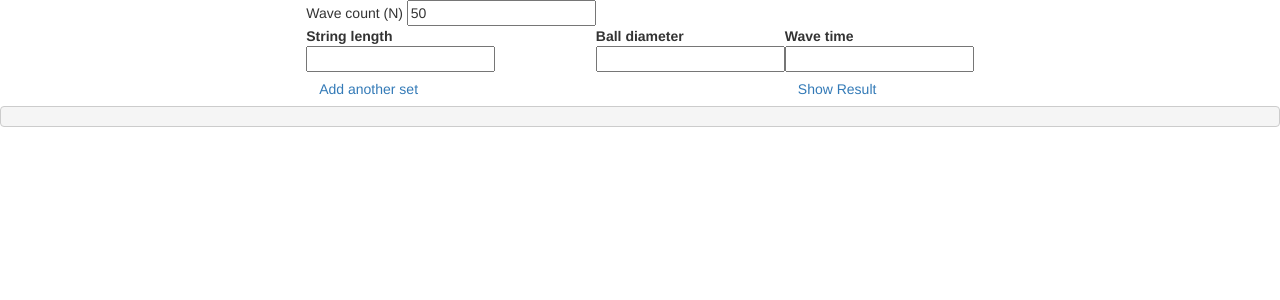
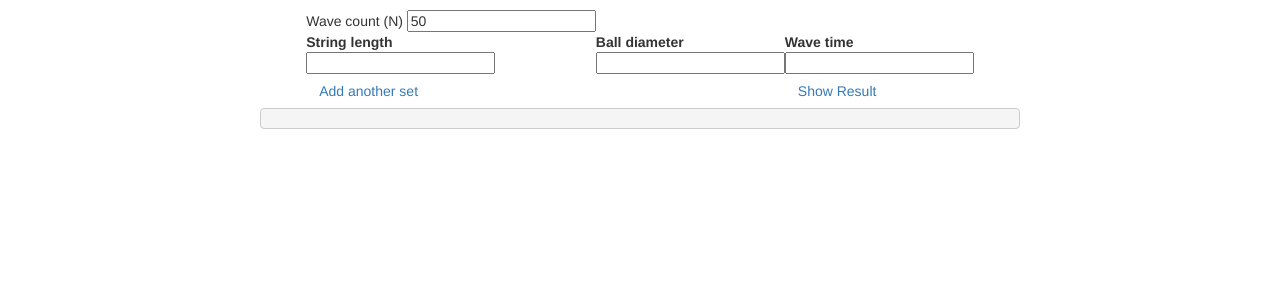
Before and after one commit to iBug/CPE-Toolbox, a Jekyll site: the page built from Pendulum/index.html, in a window 1280 px wide. Shown: the top 300 px of the page. Built offline with Jekyll 4.4.1, drawn with Linux system fonts in a browser that asks for light colours; nearby versions of some CDN libraries; library files that are not in the unit come from our copies.

Commit message:
More CSS

```diff
--- a/_layouts/default.html
+++ b/_layouts/default.html
@@ -1,7 +1,7 @@
 <!DOCTYPE html>
 <html>
 	<head>
-		<title>{{ page.title | default: "CPE Toolbox" }} - CPE Toolbox</title>
+		<title>{{ page.title | default: site.title }} - CPE Toolbox</title>
 		<meta charset="UTF-8" />
 		<meta name="author" content="{{ page.author | default: site.author }}" />
 		<meta property="og:locale" content="en_US" />
--- a/_layouts/tool.html
+++ b/_layouts/tool.html
@@ -1,11 +1,14 @@
 <!DOCTYPE html>
+<html>
 	<head>
 		<title>{{ page.title | default: "Unnamed tool" }} - CPE Toolbox</title>
 		<meta charset="UTF-8" />
+		<meta name="viewport" content="width=device-width, initial-scale=1, shrink-to-fit=no" />
 		<meta name="author" content="iBug" />
 		<meta property="og:locale" content="en_US" />
-	<link rel="canonical" href="{{ site.url }}{{ site.baseurl }}/{{ page.title }}" />
+		<link rel="canonical" href="{{ page.url }}" />
 		<link rel="stylesheet" href="{{ site.url }}/cdn/bootstrap/bootstrap.min.css" type="text/css" />
+		<link rel="stylesheet" href="{{ site.url }}{{ site.baseurl }}/assets/style.css" type="text/css" />
 		<meta name="theme-color" content="#FF0000" />
 		<meta http-equiv="cache-control" content="no-cache" />
 		<meta http-equiv="expires" content="0" />
@@ -41,3 +44,4 @@
 		<script type="text/javascript" src="{{ site.baseurl }}/lib-ibug.js"></script>
 		<script type="text/javascript" src="script.js"></script>
 	</body>
+</html>
--- a/_sass/cpet.scss
+++ b/_sass/cpet.scss
@@ -1,27 +1,42 @@
 @import "variables";
 @import "normalize";
 
+@mixin large {
+	@media screen and (min-width: #{$large-breakpoint}) {
+		@content;
+	}
+}
+
+@mixin medium {
+	@media screen and (min-width: #{$medium-breakpoint}) and (max-width: #{$large-breakpoint}) {
+		@content;
+	}
+}
+
+@mixin small {
+	@media screen and (max-width: #{$medium-breakpoint}) {
+		@content;
+	}
+}
+
+* {
+	box-sizing: border-box;
+}
+
 .main-content {
-	width: 600px;
+	width: 83%;
 	margin: 0 auto;
 
-	.btn {
-		display: inline-block;
-		padding: 0.3em;
-		text-decoration: none;
-		border-style: solid;
-		border-width: 1px;
-		border-radius: 0.3rem;
-		border-color: #1289FF;
-
-		&:hover {
-			text-decoration: none;
-			background-color: #89CDFF;
-		}
+	@include large {
+		max-width: 80rem;
+		padding: 1rem 2rem;
 	}
 
-	th td {
-		text-align: center;
-		vertical-align: middle;
+	@include medium {
+		padding: 0.8rem 1rem;
+	}
+
+	@include small {
+		padding: 0.5rem 0.5rem;
 	}
 }
```
Lines whose indentation alone changed are shown as unchanged.
